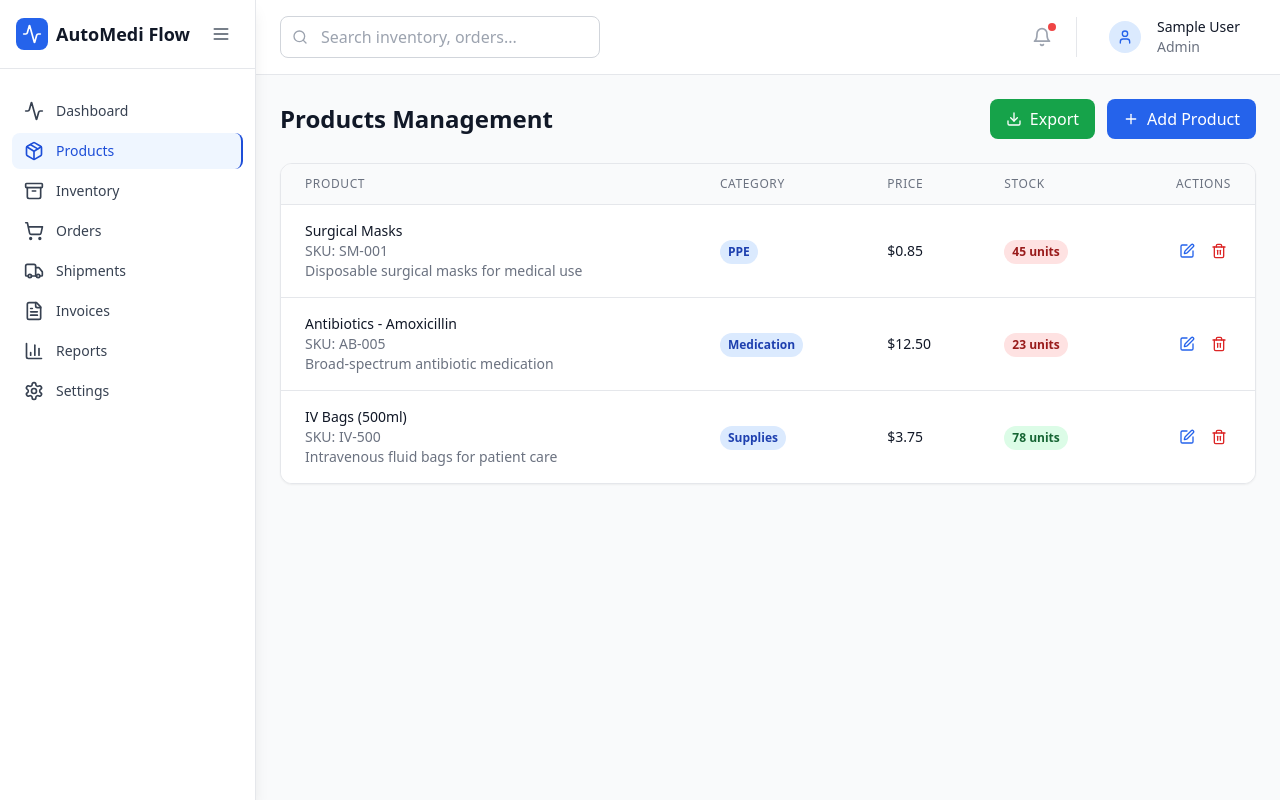
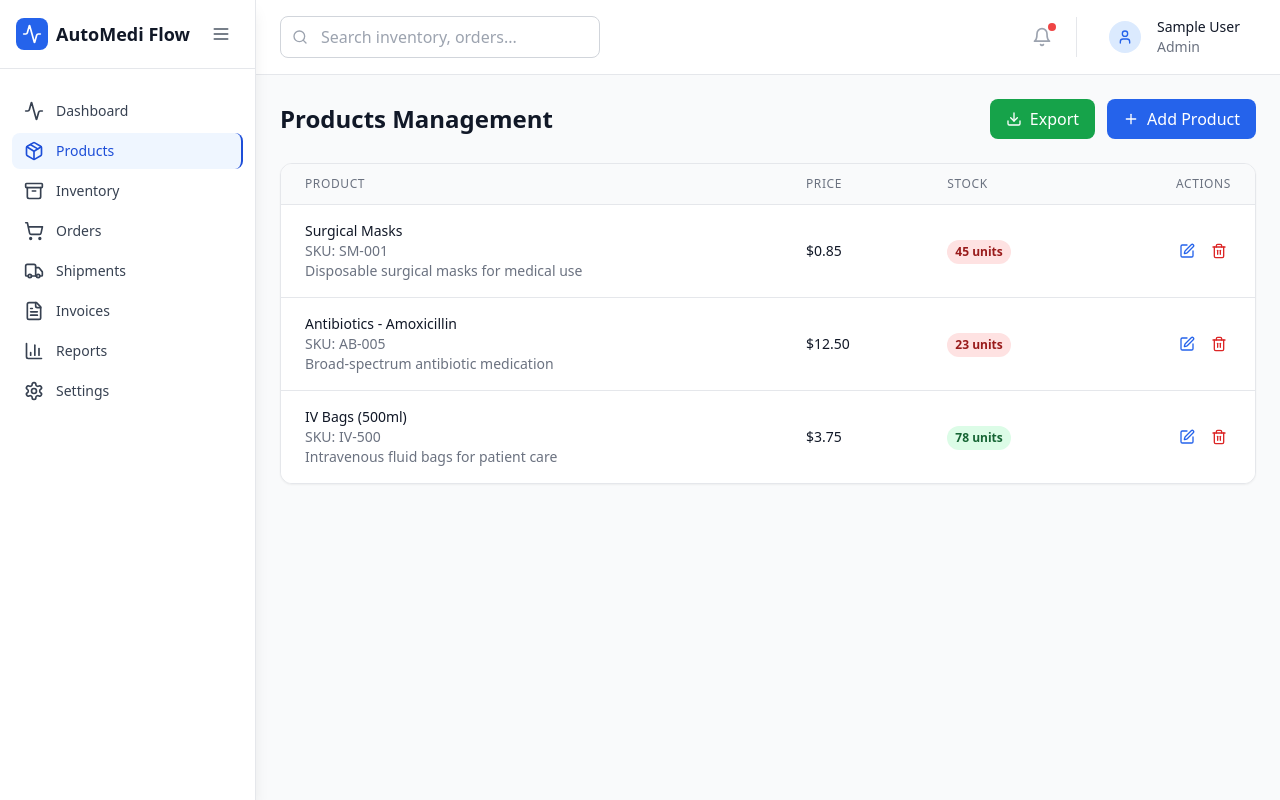
Before and after one commit to Dhinal2/health-track-inventory-hub-33, a React (Vite) app: page /products in a window 1280 px wide. Built offline with nearby package versions, Linux system fonts and the light colour scheme; sample sign-in values are in the browser's storage.

Commit message:
Remove category column from Products

```diff
--- a/src/pages/Products.tsx
+++ b/src/pages/Products.tsx
@@ -13,7 +13,6 @@ interface Product {
   id: number;
   name: string;
   sku: string;
-  category: string;
   price: number;
   description: string;
   stockQuantity: number;
@@ -40,7 +39,6 @@ const Products = () => {
       id: 1,
       name: 'Surgical Masks',
       sku: 'SM-001',
-      category: 'PPE',
       price: 0.85,
       description: 'Disposable surgical masks for medical use',
       stockQuantity: 45
@@ -49,7 +47,6 @@ const Products = () => {
       id: 2,
       name: 'Antibiotics - Amoxicillin',
       sku: 'AB-005',
-      category: 'Medication',
       price: 12.50,
       description: 'Broad-spectrum antibiotic medication',
       stockQuantity: 23
@@ -58,7 +55,6 @@ const Products = () => {
       id: 3,
       name: 'IV Bags (500ml)',
       sku: 'IV-500',
-      category: 'Supplies',
       price: 3.75,
       description: 'Intravenous fluid bags for patient care',
       stockQuantity: 78
@@ -79,7 +75,6 @@ const Products = () => {
   const [productFormData, setProductFormData] = useState<Omit<Product, 'id'>>({
     name: '',
     sku: '',
-    category: '',
     price: 0,
     description: '',
     stockQuantity: 0
@@ -94,7 +89,6 @@ const Products = () => {
       setProductFormData({
         name: product.name,
         sku: product.sku,
-        category: product.category,
         price: product.price,
         description: product.description,
         stockQuantity: product.stockQuantity
@@ -159,7 +153,6 @@ const Products = () => {
       setProductFormData({
         name: '',
         sku: '',
-        category: '',
         price: 0,
         description: '',
         stockQuantity: 0
@@ -239,7 +232,6 @@ const Products = () => {
               <thead className="bg-gray-50 border-b border-gray-200">
                 <tr>
                   <th className="px-6 py-3 text-left text-xs font-medium text-gray-500 uppercase tracking-wider">Product</th>
-                  <th className="px-6 py-3 text-left text-xs font-medium text-gray-500 uppercase tracking-wider">Category</th>
                   <th className="px-6 py-3 text-left text-xs font-medium text-gray-500 uppercase tracking-wider">Price</th>
                   <th className="px-6 py-3 text-left text-xs font-medium text-gray-500 uppercase tracking-wider">Stock</th>
                   <th className="px-6 py-3 text-right text-xs font-medium text-gray-500 uppercase tracking-wider">Actions</th>
@@ -254,11 +246,6 @@ const Products = () => {
                         <div className="text-sm text-gray-500">SKU: {product.sku}</div>
                         <div className="text-sm text-gray-500">{product.description}</div>
                       </div>
-                    </td>
-                    <td className="px-6 py-4 whitespace-nowrap">
-                      <span className="inline-flex px-2 py-1 text-xs font-semibold rounded-full bg-blue-100 text-blue-800">
-                        {product.category}
-                      </span>
                     </td>
                     <td className="px-6 py-4 whitespace-nowrap text-sm text-gray-900">
                       ${product.price.toFixed(2)}
@@ -409,16 +396,6 @@ const Products = () => {
 
               <div className="grid grid-cols-2 gap-4">
                 <div>
-                  <Label htmlFor="product-category">Category *</Label>
-                  <Input
-                    id="product-category"
-                    value={productFormData.category}
-                    onChange={(e) => handleProductFormChange('category', e.target.value)}
-                    placeholder="Enter category"
-                    className="mt-1"
-                  />
-                </div>
-                <div>
                   <Label htmlFor="product-price">Price *</Label>
                   <Input
                     id="product-price"
@@ -431,8 +408,6 @@ const Products = () => {
                     className="mt-1"
                   />
                 </div>
-              </div>
-
                 <div>
                   <Label htmlFor="product-stock">Stock Quantity *</Label>
                   <Input
@@ -444,6 +419,7 @@ const Products = () => {
                     placeholder="Enter stock quantity"
                     className="mt-1"
                   />
+                </div>
               </div>
 
               <div>
@@ -467,7 +443,7 @@ const Products = () => {
                 </Button>
                 <Button
                   onClick={handleSaveProduct}
-                  disabled={!productFormData.name || !productFormData.sku || !productFormData.category || productFormData.price < 0 || productFormData.stockQuantity < 0}
+                  disabled={!productFormData.name || !productFormData.sku || productFormData.price < 0 || productFormData.stockQuantity < 0}
                 >
                   {editingProduct ? 'Update Product' : 'Add Product'}
                 </Button>
```
Lines whose indentation alone changed are shown as unchanged.
